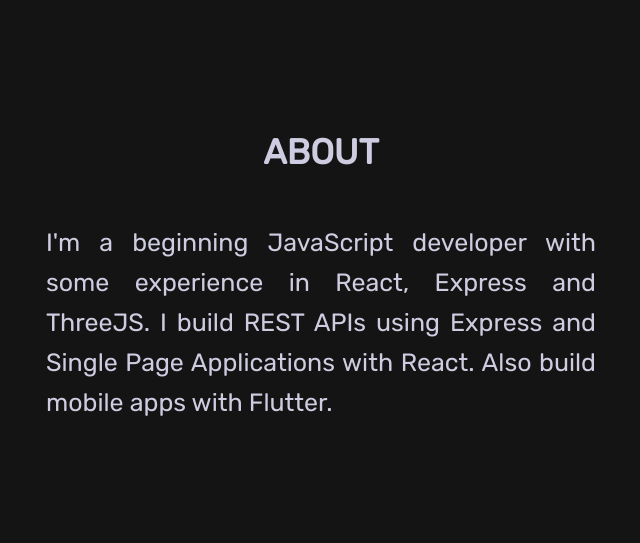
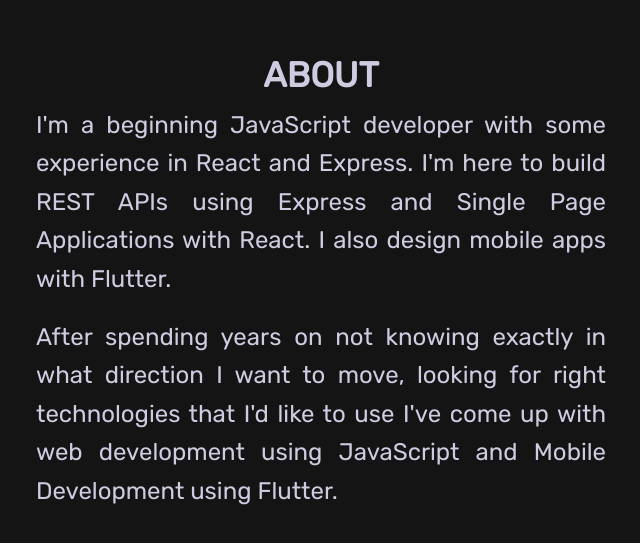
Before and after one commit to akmatoff/akmatoff.github.io, a React (Create React App) app: page / in a window 1280 px wide. Shown: the part 913-1456 px from the top of the page, without its empty margins (319-959 px from the left). Built offline with nearby package versions, Linux system fonts and the light colour scheme.

Commit message:
About section update, snap update

```diff
--- a/public/index.html
+++ b/public/index.html
@@ -40,8 +40,6 @@
       To create a production bundle, use `npm run build` or `yarn build`.
     -->
     <script src="//cdnjs.cloudflare.com/ajax/libs/ScrollMagic/2.0.7/ScrollMagic.min.js"></script>
-    <script src="	https://cdnjs.cloudflare.com/ajax/libs/gsap/latest/TweenMax.min.js"></script>
-    <script src="https://cdnjs.cloudflare.com/ajax/libs/gsap/latest/TimelineMax.min.js"></script>
     <script src="https://cdnjs.cloudflare.com/ajax/libs/font-awesome/5.1.1/js/all.min.js"></script>
   </body>
 </html>
--- a/src/App.css
+++ b/src/App.css
@@ -3,6 +3,7 @@
 :root {
   --primary-color: #141414;
   --text-color: #cecce0;
+  --highlight-color: #e4e2f5;
 }
 
 * {
@@ -24,25 +25,24 @@
   margin: 0;
 }
 
-html,
+html {
+  overflow-x: hidden;
+  overflow-y: scroll;
+  scroll-snap-type: y proximity;
+}
+
 body {
   background-color: var(--primary-color);
   color: var(--text-color);
   margin: 0;
   padding: 0;
   font-family: "Rubik", sans-serif;
-  scrollbar-width: none;
-  scroll-behavior: smooth;
+  /* scrollbar-width: none; */
 }
 
-.App {
-  scroll-snap-type: y mandatory;
-  overflow-y: scroll;
-}
-
-::-webkit-scrollbar {
+/* ::-webkit-scrollbar {
   display: none;
-}
+} */
 
 .main-container {
   width: 100%;
--- a/src/components/About.css
+++ b/src/components/About.css
@@ -1,8 +1,7 @@
 .text-container {
-  padding: 20px;
-  margin-top: 30px;
+  padding: 10px;
   width: 50%;
-  font-size: clamp(0.8rem, 10vw, 25px);
+  font-size: 1.5rem;
   text-align: justify;
   line-height: 1.6em;
 }
@@ -10,5 +9,6 @@
 @media screen and (max-width: 800px) {
   .text-container {
     width: 100%;
+    font-size: 1.1rem;
   }
 }
--- a/src/components/About.js
+++ b/src/components/About.js
@@ -19,9 +19,15 @@
     >
       <h1 className="header-title">About</h1>
       <div className="text-container">
-        I'm a beginning JavaScript developer with some experience in React,
-        Express and ThreeJS. I build REST APIs using Express and Single Page
-        Applications with React. Also build mobile apps with Flutter.
+        I'm a beginning JavaScript developer with some experience in React and
+        Express. I'm here to build REST APIs using Express and Single Page
+        Applications with React. I also design mobile apps with Flutter.
+      </div>
+      <div className="text-container">
+        After spending years on not knowing exactly in what direction I want to
+        move, looking for right technologies that I'd like to use I've come up
+        with web development using JavaScript and Mobile Development using
+        Flutter.
       </div>
     </div>
   );
--- a/src/components/Home.css
+++ b/src/components/Home.css
@@ -9,7 +9,7 @@
   text-shadow: -0.04em 0.021em 0 rgba(255, 0, 0.4),
     0.03em -0.05em 0 rgba(0, 255, 0, 0.4), -0.09em 0.03em 0 rgba(0, 0, 255, 0.4);
 
-  animation: glitch 2s infinite;
+  animation: glitch 1.7s infinite;
 }
 
 .greeting-about {
@@ -36,7 +36,7 @@
 }
 
 .social-icon:hover {
-  color: #d5d5d5;
+  color: var(--highlight-color);
   cursor: pointer;
   transform: scale(1.05, 1.05);
 }
```
